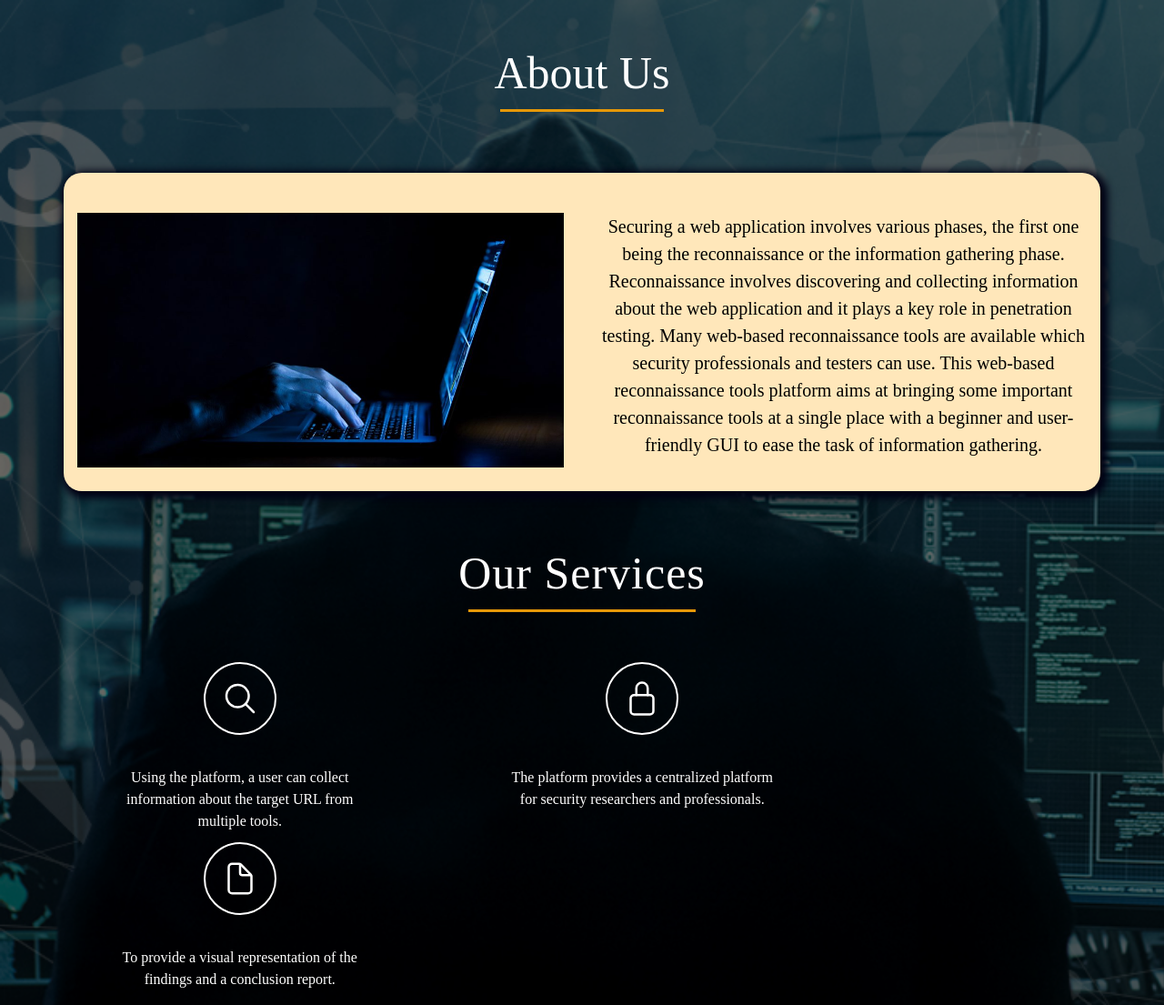
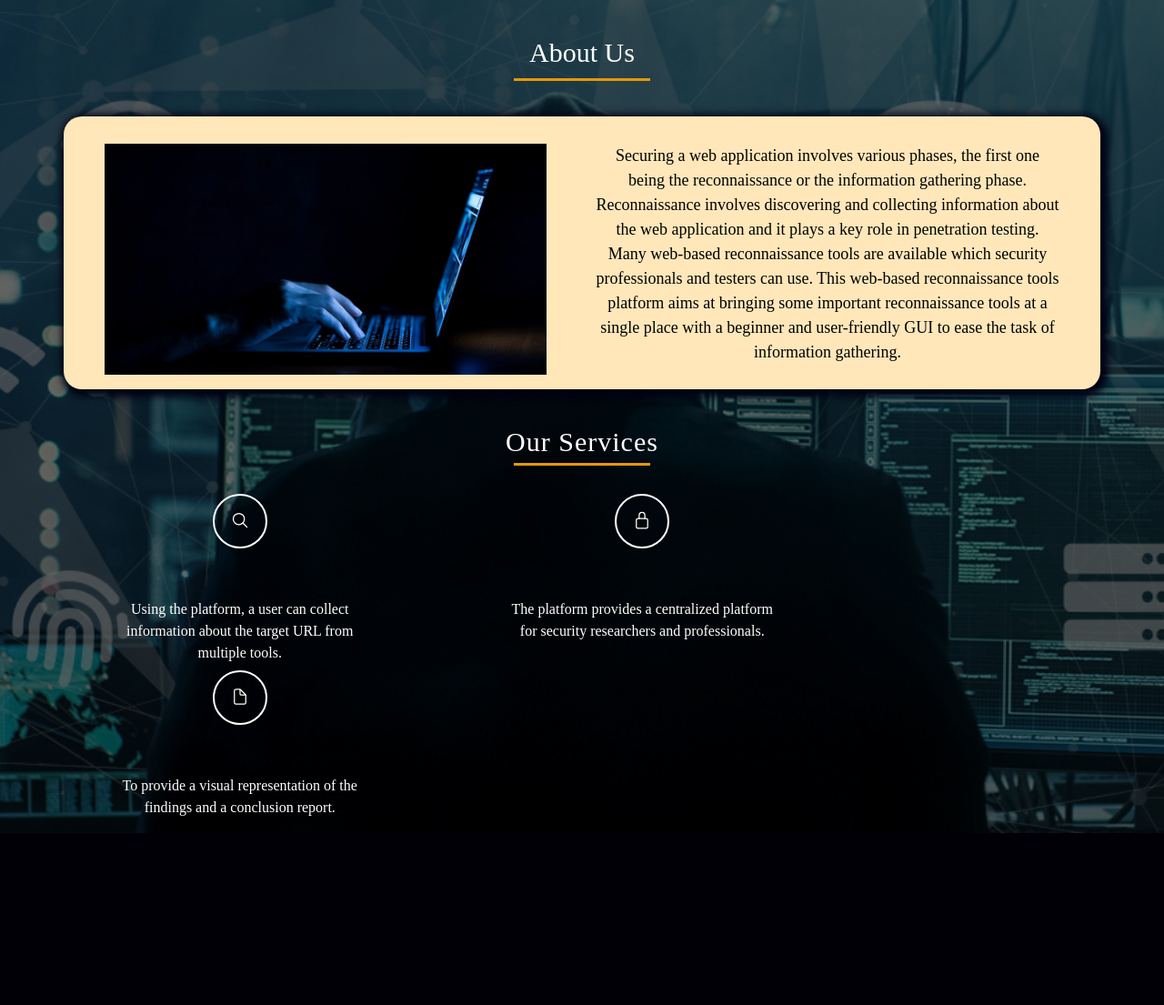
Before and after one commit to Samyukta1909/Minor-2, a Flask app: page /About in a window 1280 px wide. Shown: the whole page at 91% size. After the commit the page ends 916 px from the top, so only its background shows below. Run offline with Flask 2, Linux system fonts and the light colour scheme.

Commit message:
about us page ui update

```diff
--- a/static/css/about.css
+++ b/static/css/about.css
@@ -1,20 +1,20 @@
-*{
+* {
     margin: 0px;
     padding: 0px;
     box-sizing: border-box;
     font-family: 'Times New Roman', Times, serif;
 }
 
-body{
-    background-color:#f3ebd1 !important;
+body {
+    background-color: #f3ebd1 !important;
     overflow-x: hidden;
-    background-image: linear-gradient(rgba(0,0,0,0.6), rgba(0,0,0,0.6)), url(/static/images/pic1.jpg);
+    background-image: linear-gradient(rgba(0, 0, 0, 0.6), rgba(0, 0, 0, 0.6)), url(/static/images/pic1.jpg);
     background-size: cover;
     background-position: center;
     color: #fff !important;
 }
 
-.heading{
+.heading {
     width: 90%;
     display: flex;
     justify-content: center;
@@ -23,71 +23,72 @@ body{
     text-align: center;
     margin: 20px auto;
 }
-.heading h1{
-    font-size: 50px;
+
+.heading h1 {
+    font-size: 30px;
     color: rgb(255, 255, 255);
-    margin-top: 30px;
+    margin-top: 20px;
     margin-bottom: 25px;
     position: relative;
 }
 
-.heading h1::after{
+.heading h1::after {
     content: '';
     background: #e69808;
     display: block;
-    width: 180px;
+    width: 150px;
     height: 3px;
     margin: 10px auto;
 }
 
-.container{
-        padding-top: 3vh;
-        max-width: 1800px;
-        margin-top: 2em;
+.container {
+    padding-top: 2.25vh;
+    width: 800px;
+    margin-top: -1em;
     margin-left: 2em;
-        align-content:center;
-        height: 350px;
+    align-content: center;
+    height: 300px;
     /* border: 1px solid rgba(18, 2, 64, 0.18); */
     border-radius: 20px;
     background-color: #ffe7ba;
     /* box-shadow: 0 0 10px 1px rgba(0, 0, 0, 0.60); */
     box-shadow: 3px 3px 8px 5px #000013;
     cursor: pointer;
-        backdrop-filter:blur(2px);
+    backdrop-filter: blur(2px);
 }
 
-.about{
+.about {
     display: flex;
     justify-content: space-between;
     align-items: justify;
     flex-wrap: wrap;
 }
 
-.about-image{
-    flex:1;
-    margin-right: 40px;
+.about-image {
+    flex: 1;
+    margin-left: 30px;
     overflow: hidden;
 }
 
-.about-image img{
-    max-width: 100%;
+.about-image img {
+    max-width: 90%;
     align-items: center;
     height: auto;
     display: block;
     transition: 0.5s ease;
 }
 
-.about-image:hover img{
+.about-image:hover img {
     transform: scale(1.2)
 }
 
-
-.content{
+.content {
     flex: 1;
 }
 
-.content p{
-    font-size: 20px;
+.content p {
+    font-size: 18px;
+    margin-right: 30px;
     font-family: 'poppins-semibold';
     line-height: 1.5;
     color: black;
@@ -95,56 +96,72 @@ body{
     text-align: center;
 }
 
-
-.services{
-    margin: 60px auto;
+.services {
+    margin: 40px auto;
     text-align: center;
 }
-.services h1{
+
+.services h1 {
     font-family: 'Times New Roman', Times, serif;
     color: rgb(255, 255, 255);
     letter-spacing: 1px;
-    font-size: 50px;
+    font-size: 30px;
 }
 
-.services h1::after{
+.services h1::after {
     content: '';
     background: #e69808;
     display: block;
-    width: 250px;
+    width: 150px;
     height: 3px;
-    margin: 10px auto;
+    margin: 5px auto;
 }
 
-.icon{
-    font-size: 40px;
-    margin: 35px auto;
-    padding:15px;
-    height: 80px;
-    width: 80px;
+.icon {
+    font-size: 20px;
+    margin: 55px auto;
+    padding: 15px;
+    height: 60px;
+    width: 60px;
     border: 2px solid white;
     border-radius: 50%;
 }
 
-.col-md-3{
+.col-md-3 {
     align-items: center;
-position: relative;
+    position: absolute;
     margin-left: 115px;
-margin-top: -5vh;
+    font-size: medium;
+    margin-top: -8vh;
     transition: 0.5s ease;
 }
 
-.col-md-3:hover{
-    box-shadow: 5px, 7px, 9px, -3px rgba(255,255,255,0.5);
+.col-md-3:hover {
+    box-shadow: 5px, 7px, 9px, -3px rgba(255, 255, 255, 0.5);
     cursor: pointer;
     transform: scale(1.2)
 }
 
 @media screen and (max-width: 768px) {
-    .heading{padding: 0px 20px;}
-    .heading h1{font-size: 36px;}
-    .container{padding: 0px;}
-    .about{padding: 20px; flex-direction: column;}
-    .about-image{margin-right: 0px; margin-bottom: 20px;}
-    .content p{padding: 0px; font-size: 16px;}
+    .heading {
+        padding: 0px 20px;
     }
+    .heading h1 {
+        font-size: 36px;
+    }
+    .container {
+        padding: 0px;
+    }
+    .about {
+        padding: 20px;
+        flex-direction: column;
+    }
+    .about-image {
+        margin-right: 0px;
+        margin-bottom: 20px;
+    }
+    .content p {
+        padding: 0px;
+        font-size: 16px;
+    }
+}
```
Also changed, not shown: templates/about.html (+9 -9 lines). Lines whose indentation alone changed are shown as unchanged.
